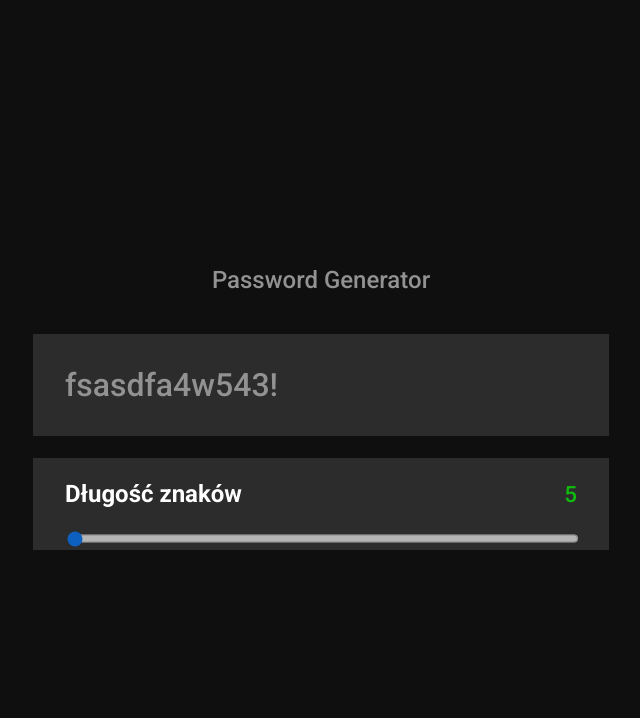
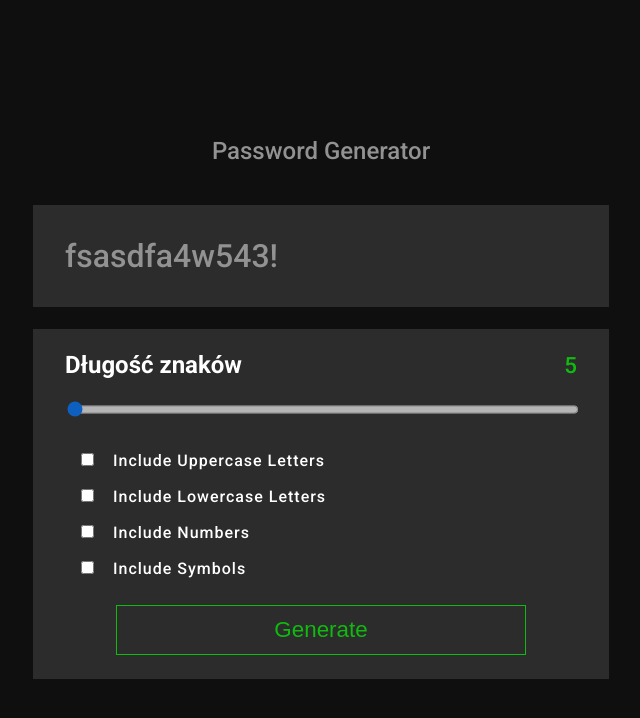
Before and after one commit to Aegaar/passwordGenenrator, a React (Create React App) app: page / in a window 1280 px wide. Shown: the top 718 px of the page, without its empty margins (319-959 px from the left). Built offline with nearby package versions, Linux system fonts and the light colour scheme; the HTML template or start-up script is replaced by a standard one.

Commit message:
add checkboxes and generate button

```diff
--- /dev/null
+++ b/src/components/PasswordCheckboxes.js
@@ -0,0 +1,46 @@
+import React from 'react';
+import classes from './PasswordCheckboxes.module.css';
+
+const PasswordCheckboxes = () => {
+  return (
+    <form className={classes['form-controls']}>
+      <div className={classes['form-control']}>
+        <input
+          type="checkbox"
+          id="uppercase"
+          name="uppercase"
+        />
+        <label htmlFor="uppercase">Include Uppercase Letters</label>
+      </div>
+
+      <div className={classes['form-control']}>
+        <input
+          type="checkbox"
+          id="lowercase"
+          name="lowercase"
+        />
+        <label htmlFor="lowercase">Include Lowercase Letters</label>
+      </div>
+
+      <div className={classes['form-control']}>
+        <input
+          type="checkbox"
+          id="numbers"
+          name="numbers"
+        />
+        <label htmlFor="numbers">Include Numbers</label>
+      </div>
+
+      <div className={classes['form-control']}>
+        <input
+          type="checkbox"
+          id="symbols"
+          name="symbols"
+        />
+        <label htmlFor="symbols">Include Symbols</label>
+      </div>
+    </form>
+  );
+}
+
+export default PasswordCheckboxes;
--- /dev/null
+++ b/src/components/PasswordCheckboxes.module.css
@@ -0,0 +1,17 @@
+.form-controls {
+    margin-top: 1.8rem;
+}
+
+.form-control {
+    margin: 1rem 0 1rem 0;
+}
+
+.form-control label {
+    letter-spacing: 1px;;
+    margin-left: 1rem;
+}
+
+.form-control input {
+    letter-spacing: 1px;;
+    margin-left: 1rem;
+}
--- a/src/components/PasswordSetting.module.css
+++ b/src/components/PasswordSetting.module.css
@@ -1,59 +1,37 @@
 @import "../index.css";
 
-.passwordConfigurationContainer {
+.container {
   background-color: rgb(45, 44, 44);
   width: 40vw;
   display: flex;
   justify-content: space-between;
-  align-items: center;
   padding: 0rem 2rem 0rem 2rem;
   margin-top: 1.4rem;
+  flex-direction: column;
 }
 
-/* .lengthContainer {
+.password-configuration-container {
+  align-items: flex-start;
+}
+
+.generate-button {
+  width: 80%;
+  border-radius: 0px;
+  outline: none;
+  border: 1px solid var(--color-green);
+  font-size: 1.4rem;
+  color: var(--color-green);
+  padding: 0.7rem 0 0.7rem 0;
+  margin: 0.7rem 0 1.5rem 0;
+  background-color: inherit;
+}
+
+.generate-button:hover {
+  background-color: var(--color-dark);
+}
+
+.generate {
   display: flex;
-  justify-content: space-between;
+  justify-content: center;
   align-items: center;
 }
-
-.lengthContainer h2 {
-  color: var(--color-white);
-}
-
-.lengthContainer p {
-  color: var(--color-green);
-  font-size: 1.4rem;
-}
-
-.sliderContainer {
-  width: 100%;
-}
-
-.slider {
-  width: 100%;
-  height: 15px;
-  border-radius: 5px;
-  background: var(--color-dark);
-  outline: none;
-  opacity: 0.7;
-  -webkit-transition: 0.2s;
-  transition: opacity 0.2s;
-}
-
-.slider::-webkit-slider-thumb {
-  -webkit-appearance: none;
-  appearance: none;
-  width: 25px;
-  height: 25px;
-  border-radius: 50%;
-  background: var(--color-green);
-  cursor: pointer;
-}
-
-.slider::-moz-range-thumb {
-  width: 25px;
-  height: 25px;
-  border-radius: 50%;
-  background: var(--color-white);
-  cursor: pointer;
-} */
--- a/src/components/PasswordSettings.js
+++ b/src/components/PasswordSettings.js
@@ -1,6 +1,7 @@
 import React, { useState } from 'react';
 import classes from './PasswordSetting.module.css';
 import Slider from './Slider';
+import PasswordCheckboxes from './PasswordCheckboxes';
 
 const PasswordSettings = () => {
   const [passwordLength, setPasswordLength] = useState(5);
@@ -11,8 +12,15 @@ const PasswordSettings = () => {
   };
 
   return (
-    <div className={classes.passwordConfigurationContainer}>
+    <div className={classes.container}>
+
+    <div className={classes['password-configuration-container']}>
       <Slider onChange={passwordLengthHandler}/>
+      <PasswordCheckboxes/>
+      </div>
+     <div className={classes.generate}>
+     <button className={classes['generate-button']}>Generate</button>
+     </div>
     </div>
   );
 };
```
